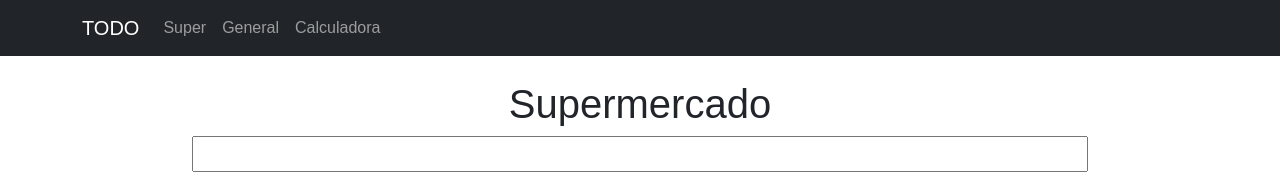
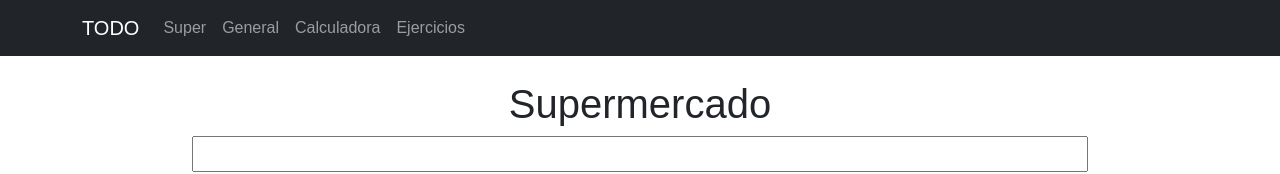
Before and after one commit to lautaro3870/prueba-react-vercel, a React (Create React App) app: page /super in a window 1280 px wide. Shown: the top 174 px of the page. Built offline with nearby package versions, Linux system fonts and the light colour scheme.

Commit message:
feat: added url to exercise app

```diff
--- a/src/Barra.jsx
+++ b/src/Barra.jsx
@@ -10,6 +10,7 @@ export default function Barra() {
             <Nav.Link href="/super">Super</Nav.Link>
             <Nav.Link href="/general">General</Nav.Link>
             <Nav.Link href="https://calculadora-gastos-nueva.vercel.app/calculadora">Calculadora</Nav.Link>
+            <Nav.Link href="https://exercise-app-hazel.vercel.app/">Ejercicios</Nav.Link>
           </Nav>
         </Container>
       </Navbar>
```
